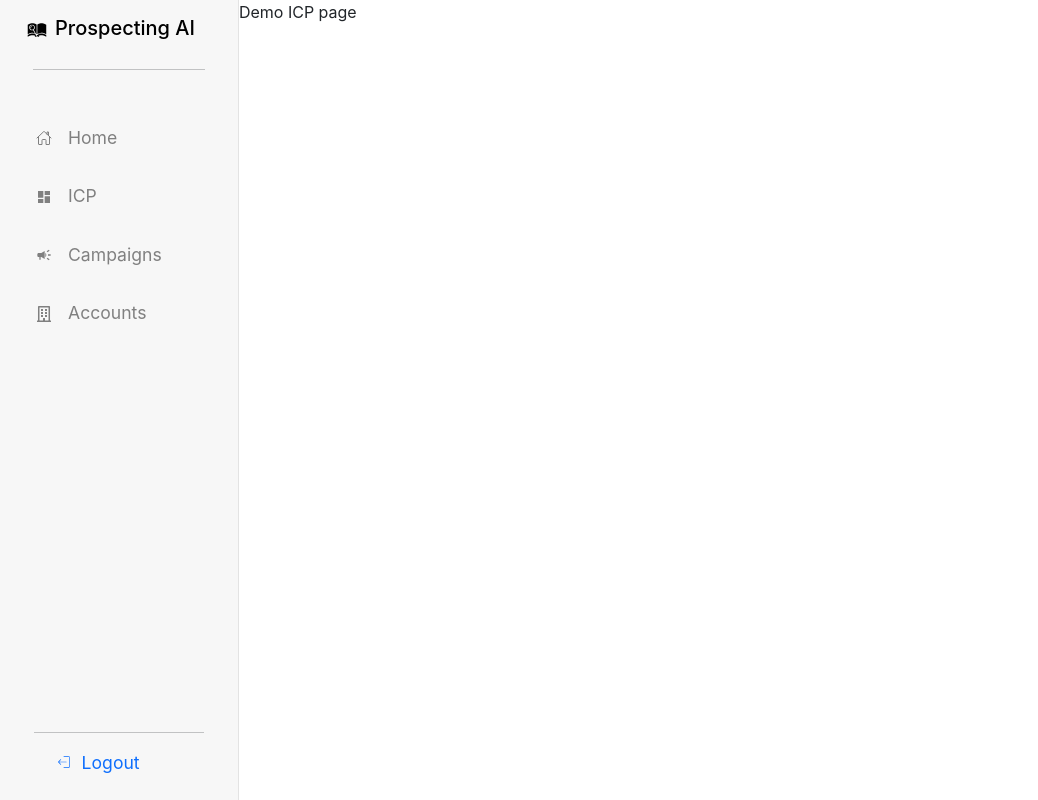
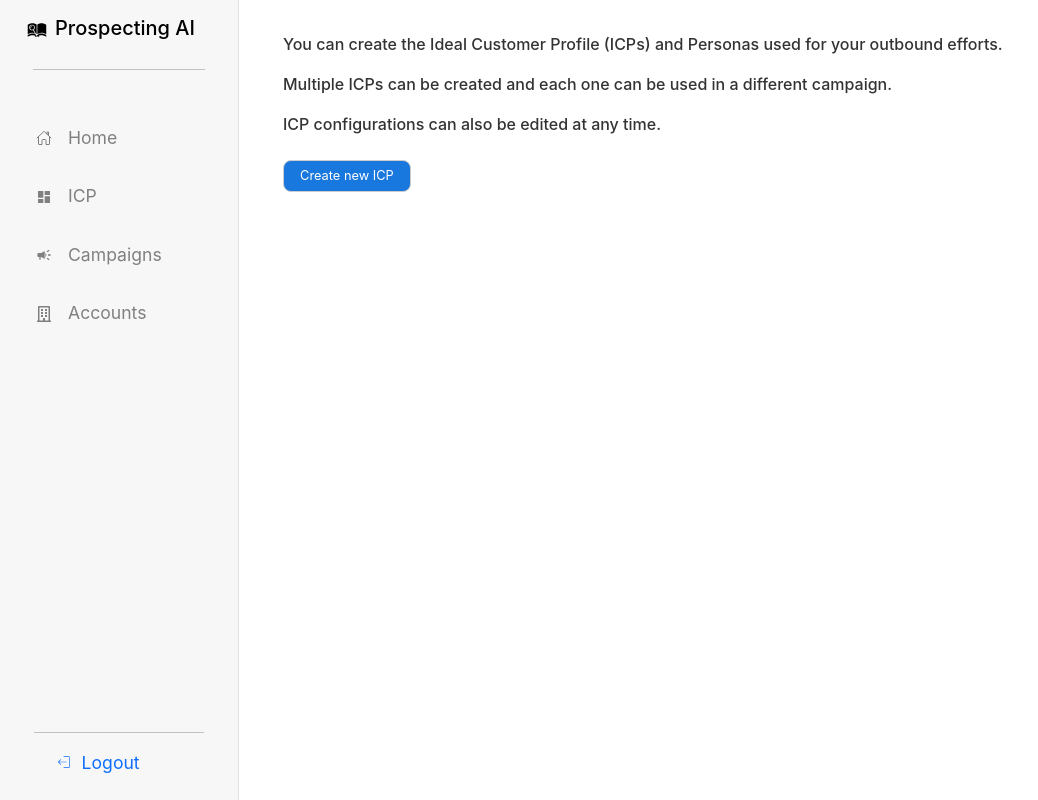
Before and after one commit to Userport-ai/prospecting-ai, a React (Create React App) app: page /icp in a window 1280 px wide. Shown: the whole page, without its empty margins (0-1038 px from the left). Built offline with nearby package versions, Linux system fonts and the light colour scheme.

Commit message:
Added ICP creation instructions and button
Now will add form for ICP creation

```diff
--- a/src/ideal-customer-profile.js
+++ b/src/ideal-customer-profile.js
@@ -1,5 +1,27 @@
 function IdealCustomerProfile() {
-  return <div>Demo ICP page</div>;
+  return (
+    <div id="icp" className="container d-flex justify-content-center">
+      <div
+        id="instructions-div"
+        className="container d-flex flex-column m-3 p-3"
+      >
+        <div>
+          <p>
+            You can create the Ideal Customer Profile (ICPs) and Personas used
+            for your outbound efforts.
+          </p>
+          <p>
+            Multiple ICPs can be created and each one can be used in a different
+            campaign.
+          </p>
+          <p>ICP configurations can also be edited at any time.</p>
+        </div>
+        <button type="button" className="mt-2">
+          Create new ICP
+        </button>
+      </div>
+    </div>
+  );
 }
 
 export default IdealCustomerProfile;
--- a/src/index.css
+++ b/src/index.css
@@ -18,6 +18,10 @@ li {
 
 a {
   text-decoration: none;
+}
+
+button {
+  cursor: pointer;
 }
 
 #root {
@@ -106,7 +110,28 @@ a {
   width: 100%;
 }
 
-#error-page {
+#icp {
+  height: 100%;
+}
+
+#icp #instructions-div p {
+  color: #333;
+  max-width: 80%;
+  font-size: 1rem;
+  font-weight: 450;
+}
+
+#icp #instructions-div button {
+  font-size: 0.8rem;
+  width: 8rem;
+  height: 2rem;
+  background-color: #1978de;
+  color: white;
+  border-radius: 8px;
+  border: 1px solid #ccc;
+}
+
+#icp #error-page {
   display: flex;
   flex-direction: column;
   align-items: center;
```
